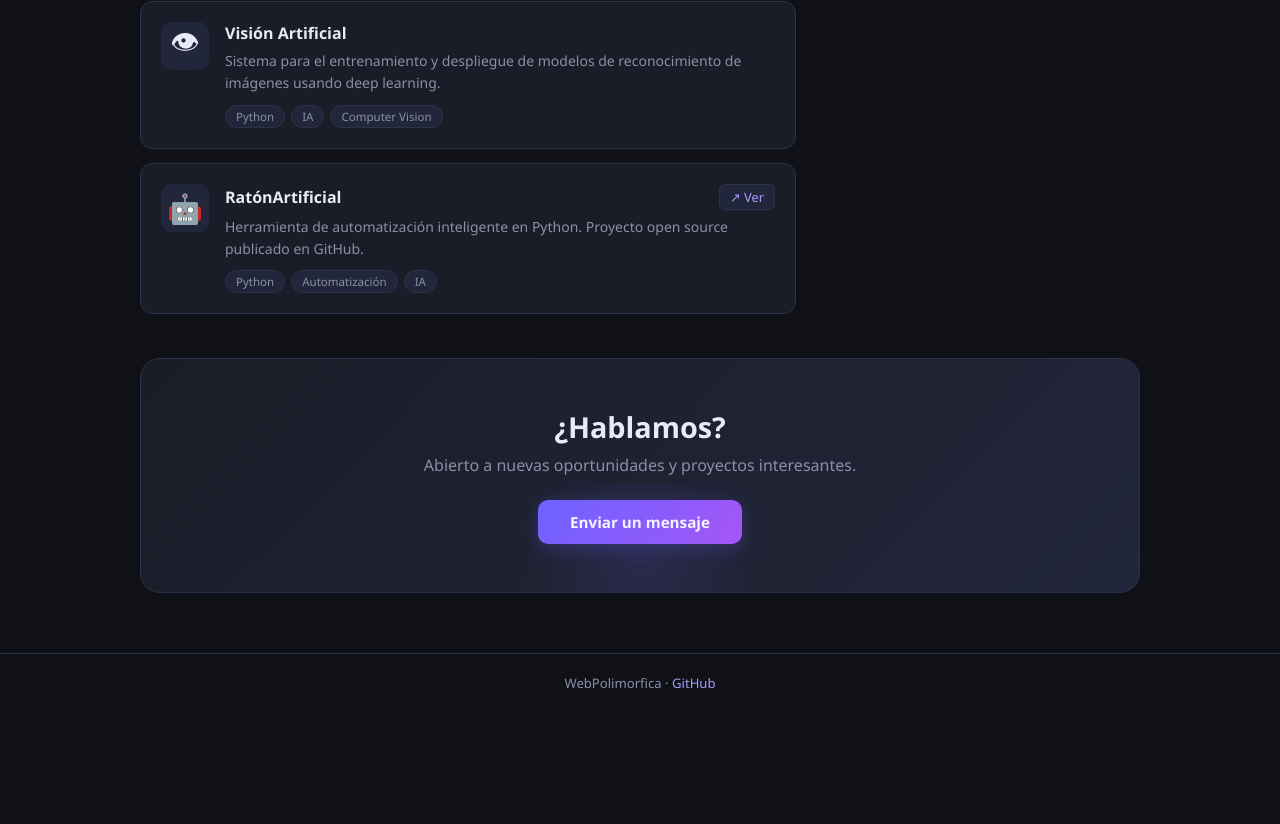
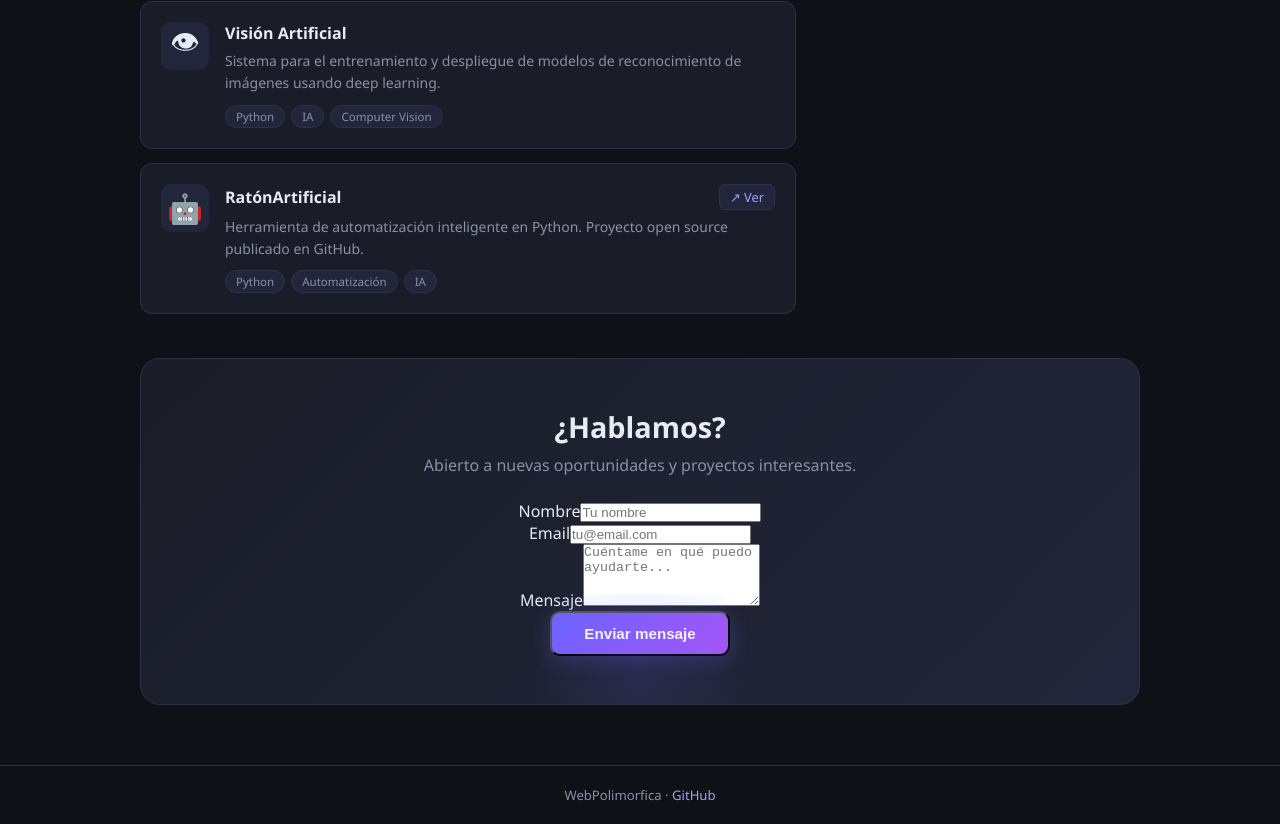
Before and after one commit to zeuscabanas/WebPolimorfica, a Next.js app: page /curriculum in a window 1280 px wide. Shown: the part 1626-2450 px from the top of the page. Before the commit the page ends 2338 px from the top, so only its background shows below. Built offline with nearby package versions, Linux system fonts and the light colour scheme.

Commit message:
feat: formulario de contacto en curriculum

```diff
--- a/app/curriculum/page.js
+++ b/app/curriculum/page.js
@@ -1,6 +1,5 @@
 'use client';
-import { useEffect } from 'react';
-import Link from 'next/link';
+import { useEffect, useState, useRef } from 'react';
 
 const CV = {
   name: 'César Cabanas',
@@ -93,6 +92,30 @@ const skillColor = lvl =>
   lvl >= 80 ? '#22c55e' : lvl >= 60 ? '#6c63ff' : lvl >= 40 ? '#f59e0b' : '#64748b';
 
 export default function Curriculum() {
+  const [form, setForm] = useState({ name: '', email: '', message: '' });
+  const [status, setStatus] = useState('idle'); // idle | sending | ok | error
+  const [errorMsg, setErrorMsg] = useState('');
+
+  async function handleSubmit(e) {
+    e.preventDefault();
+    if (!form.name || !form.email || !form.message) return;
+    setStatus('sending');
+    try {
+      const res = await fetch('/api/contact', {
+        method: 'POST',
+        headers: { 'Content-Type': 'application/json' },
+        body: JSON.stringify(form),
+      });
+      const data = await res.json();
+      if (!res.ok) throw new Error(data.error || 'Error desconocido');
+      setStatus('ok');
+      setForm({ name: '', email: '', message: '' });
+    } catch (err) {
+      setErrorMsg(err.message);
+      setStatus('error');
+    }
+  }
+
   useEffect(() => {
     const io = new IntersectionObserver(
       entries => entries.forEach(e => { if (e.isIntersecting) { e.target.classList.add('cv-visible'); io.unobserve(e.target); } }),
@@ -231,7 +254,64 @@ export default function Curriculum() {
       <section className="cv-cta cv-reveal">
         <h3 className="cv-cta-title">¿Hablamos?</h3>
         <p className="cv-cta-sub">Abierto a nuevas oportunidades y proyectos interesantes.</p>
-        <a href={`mailto:${CV.contact.email}`} className="cv-cta-btn">Enviar un mensaje</a>
+
+        {status === 'ok' ? (
+          <div className="cv-form-success">
+            <span className="cv-form-success-icon">✓</span>
+            <p>¡Mensaje enviado! Te responderé lo antes posible.</p>
+          </div>
+        ) : (
+          <form className="cv-contact-form" onSubmit={handleSubmit} noValidate>
+            <div className="cv-form-row">
+              <div className="cv-form-group">
+                <label className="cv-form-label" htmlFor="cf-name">Nombre</label>
+                <input
+                  id="cf-name"
+                  className="cv-form-input"
+                  type="text"
+                  placeholder="Tu nombre"
+                  value={form.name}
+                  onChange={e => setForm(f => ({ ...f, name: e.target.value }))}
+                  required
+                />
+              </div>
+              <div className="cv-form-group">
+                <label className="cv-form-label" htmlFor="cf-email">Email</label>
+                <input
+                  id="cf-email"
+                  className="cv-form-input"
+                  type="email"
+                  placeholder="tu@email.com"
+                  value={form.email}
+                  onChange={e => setForm(f => ({ ...f, email: e.target.value }))}
+                  required
+                />
+              </div>
+            </div>
+            <div className="cv-form-group">
+              <label className="cv-form-label" htmlFor="cf-msg">Mensaje</label>
+              <textarea
+                id="cf-msg"
+                className="cv-form-input cv-form-textarea"
+                placeholder="Cuéntame en qué puedo ayudarte..."
+                rows={4}
+                value={form.message}
+                onChange={e => setForm(f => ({ ...f, message: e.target.value }))}
+                required
+              />
+            </div>
+            {status === 'error' && (
+              <p className="cv-form-error">Error: {errorMsg}</p>
+            )}
+            <button
+              type="submit"
+              className="cv-cta-btn"
+              disabled={status === 'sending'}
+            >
+              {status === 'sending' ? 'Enviando…' : 'Enviar mensaje'}
+            </button>
+          </form>
+        )}
       </section>
 
     </div>
```
